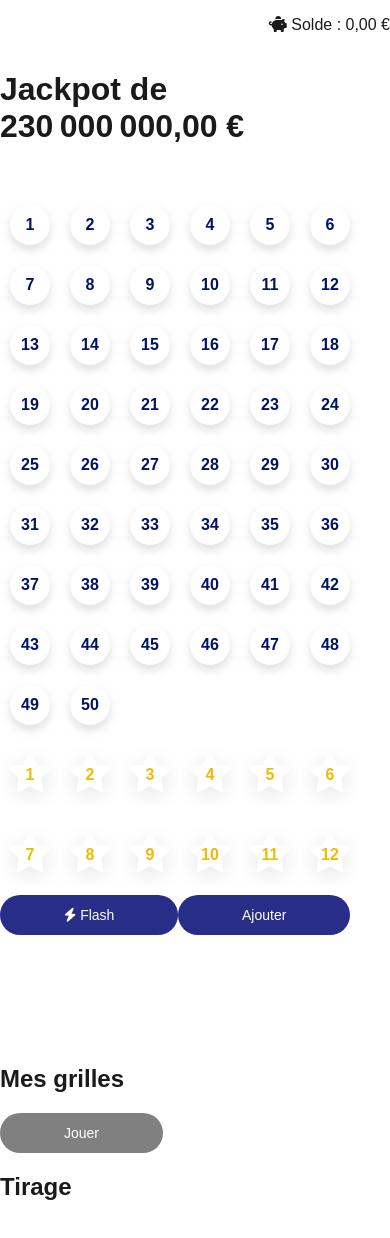
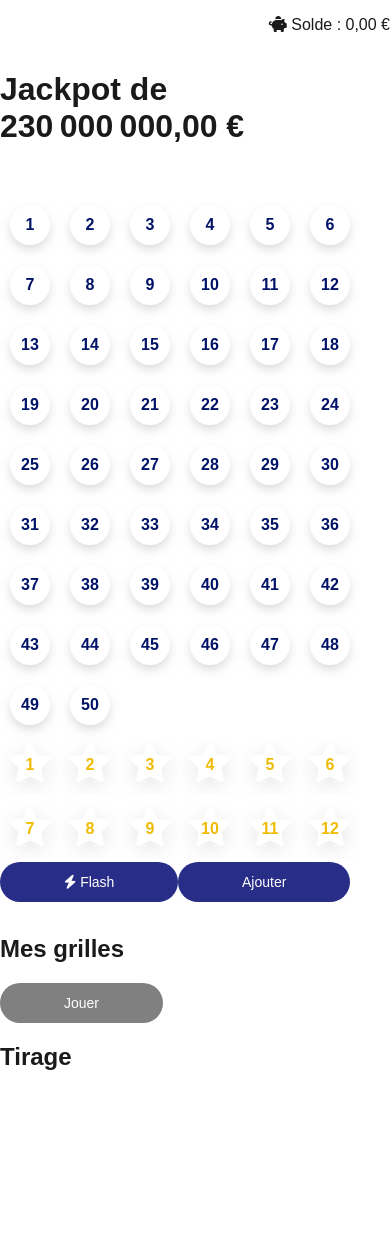
Before and after one commit to jeromebsr/euromillions, a React (Create React App) app: page / in a window 390 px wide. Shown: the top 1238 px of the page. Built offline with nearby package versions, Linux system fonts and the light colour scheme.

Commit message:
responsive OK

```diff
--- a/src/App.css
+++ b/src/App.css
@@ -160,6 +160,10 @@ body {
   height: auto;
 }
 
+.earning {
+  margin: 10px;
+}
+
 /* MOBILE */
 
 @media only screen and (max-width: 600px) {
@@ -175,6 +179,10 @@ body {
    width: auto;
   }
 
+  .main-container {
+    margin-bottom: 0;
+  }
+
   .main-container, .resume {
     flex-direction: column;
   }
@@ -184,6 +192,10 @@ body {
     flex-wrap: wrap;
     max-width: 100%;
     top: 0;
+  }
+
+  .grid-star-btn {
+    margin: 0;
   }
 
   .stars-grid {
@@ -196,7 +208,6 @@ body {
   .title {
     display: flex;
     flex-wrap: nowrap;
-    align-self: flex-start;
   }
 
   .resume {
@@ -205,7 +216,12 @@ body {
   }
 
   .draw {
-    display: flex;
-    flex-wrap: no-wrap;
+    flex: 0 0 180px;
+    max-width: 810px;
+  }
+
+  .earning {
+    align-self: center;
+    margin: 10px;
   }
 }
--- a/src/App.js
+++ b/src/App.js
@@ -368,7 +368,6 @@ function App() {
         </div>
         <div className="grid-options">
             {!disabled ? 'Mise totale : '+ currencyFormat(2.50) : null}
-            {!displayed ? 'Vos gains : ' + currencyFormat(earning) : null}
           </div>
         <div>
           <button
@@ -386,6 +385,7 @@ function App() {
           <div className="title">
             <h2>Tirage</h2>
           </div>
+          <div className="grid-game" style={{ flexWrap: 'nowrap' }}>
             {drawArrInt ? drawArrInt
             .sort((a,b) => (a-b))
             .map((el) => (
@@ -397,6 +397,8 @@ function App() {
               <button style={{cursor: "initial"}} disabled className="grid-star-btn grid-star-btn-active">{el}</button>
             )): "Tirage prochainement"}
           </div>
+        </div>
+        {!displayed ? <span className="earning">Vos gains : <b>{currencyFormat(earning)}</b></span> : null}
         <button
           style={{
             display: displayed === false ? "block" : "none"
```
Lines whose indentation alone changed are shown as unchanged.
